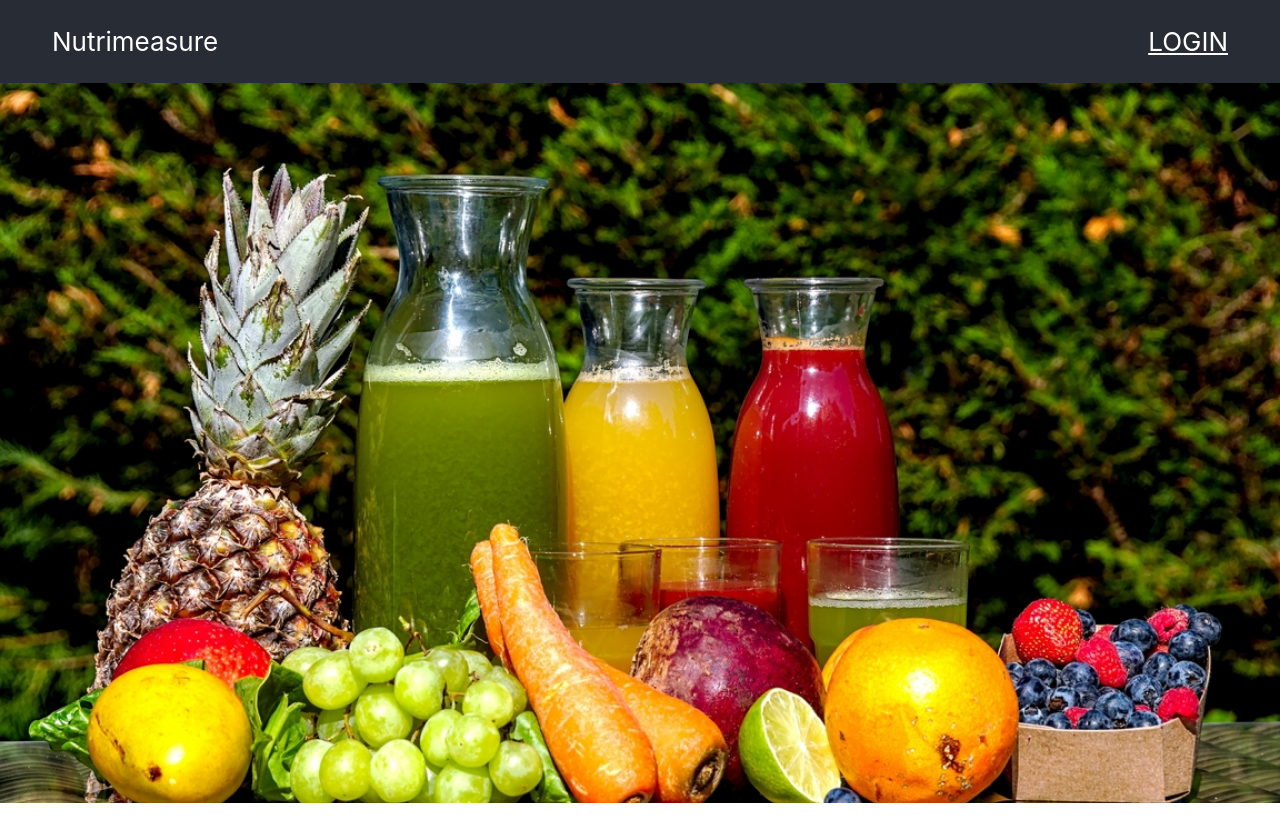
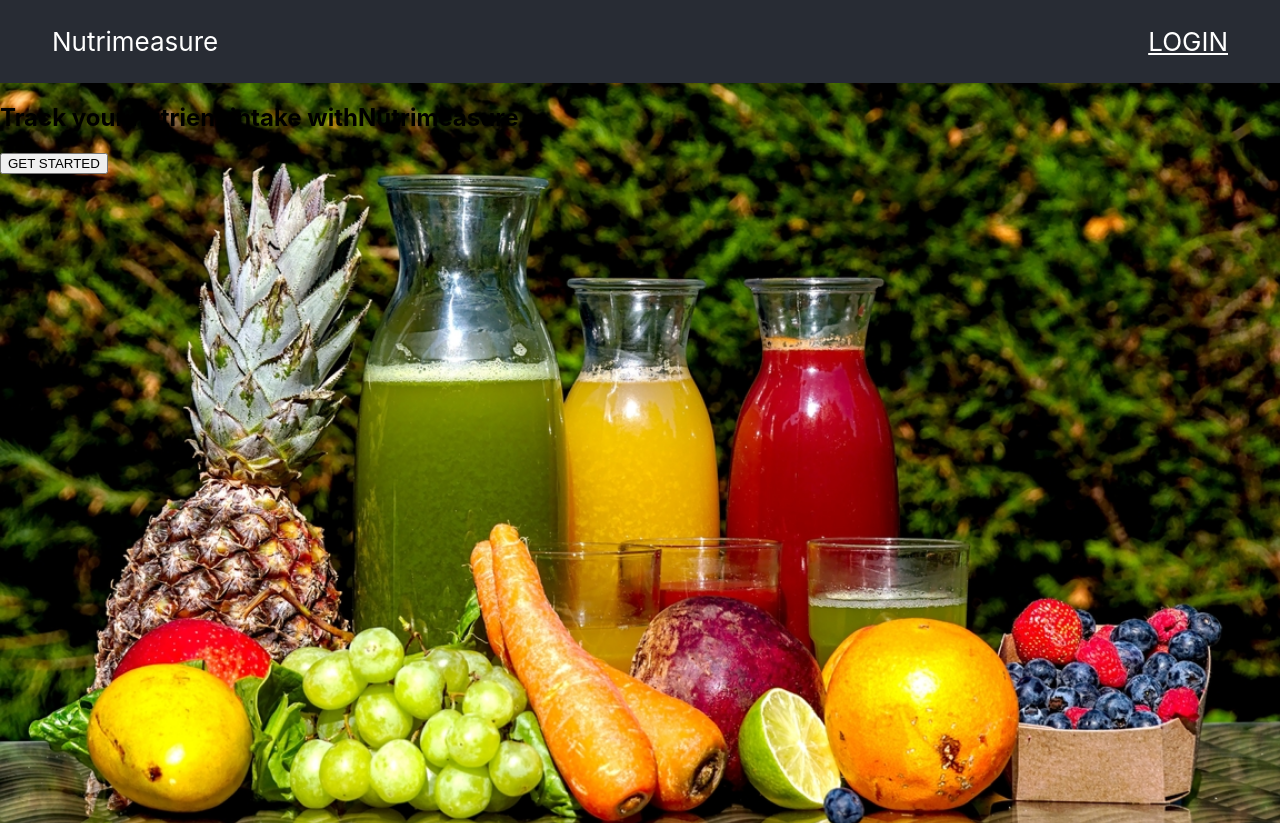
Before and after one commit to monteecode/nutrimeasure, a React (Create React App) app: page / in a window 1280 px wide. Built offline with nearby package versions, Linux system fonts and the light colour scheme.

Commit message:
Added text for the hero

```diff
--- a/src/homepage/HeroMain.js
+++ b/src/homepage/HeroMain.js
@@ -3,7 +3,10 @@ import React from 'react'
 function HeroMain(){
     return(
         <section className="Hero-main">
-
+           <h1>Track your nutrient intake with
+               <span>Nutrimeasure</span>
+           </h1>
+           <button>GET STARTED</button>
         </section>
     )
 
```
